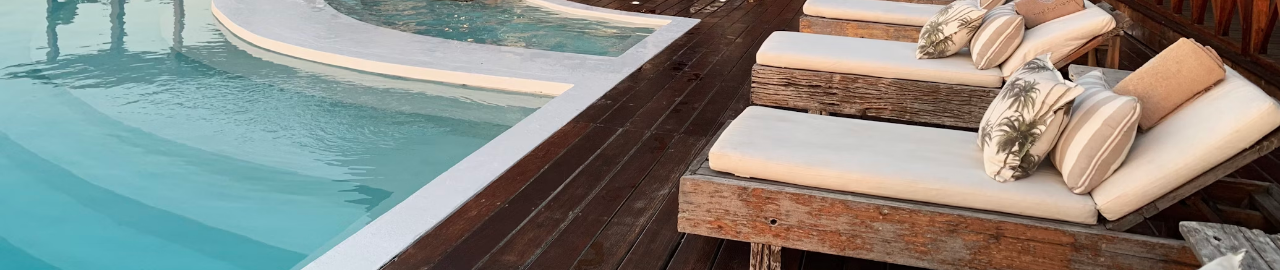
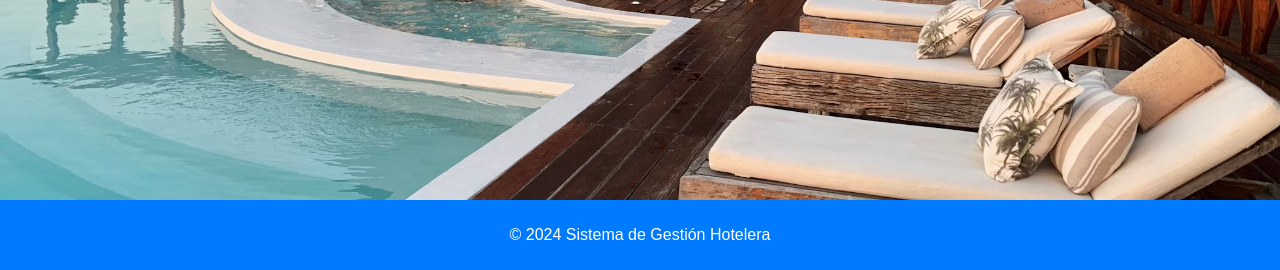
Before and after one commit to Montenegrojds/base2.0, a PHP site: page / in a window 1280 px wide. Shown: the part 530-800 px from the top of the page. Run offline with PHP 8.4, Linux system fonts and the light colour scheme.

Commit message:
html update

```diff
--- a/admin.php
+++ b/admin.php
@@ -32,5 +32,7 @@ if (!is_admin()) {
     <div class="container">
         <h1 class="my-5">Panel de Administración</h1>
     </div>
+
+
 </body>
 </html>
--- a/dashboard.php
+++ b/dashboard.php
@@ -33,7 +33,7 @@ check_login();
         </div>
     </div>
     <footer class="footer">
-        <p>&copy; 2023 Sistema de Gestión Hotelera</p>
+        <p>&copy; 2024 Sistema de Gestión Hotelera</p>
     </footer>
 </body>
 </html>
--- a/empleados.php
+++ b/empleados.php
@@ -47,5 +47,9 @@ $empleados = $stmt->get_result();
             <a href="dashboard.php" class="btn btn-secondary">Volver al Dashboard</a>
         </div>
     </div>
+
+    <footer class="footer">
+        <p>&copy; 2024 Sistema de Gestión Hotelera</p>
+    </footer>
 </body>
 </html>
--- a/eventos.php
+++ b/eventos.php
@@ -82,5 +82,8 @@ $eventos = $stmt->get_result();
             <a href="dashboard.php" class="btn btn-secondary">Volver al Dashboard</a>
         </div>
     </div>
+    <footer class="footer">
+        <p>&copy; 2024 Sistema de Gestión Hotelera</p>
+    </footer>
 </body>
 </html>
--- a/index.php
+++ b/index.php
@@ -4,6 +4,7 @@
     <meta charset="UTF-8">
     <title>Sistema de Gestión Hotelera</title>
     <link rel="stylesheet" href="css/style.css">
+
 </head>
 <body>
     <div class="container">
@@ -13,5 +14,9 @@
             <a href="register.php" class="list-group-item list-group-item-action">Registrarse</a>
         </div>
     </div>
+
+    <footer class="footer">
+        <p>&copy; 2024 Sistema de Gestión Hotelera</p>
+    </footer>
 </body>
 </html>
--- a/informes.php
+++ b/informes.php
@@ -39,5 +39,9 @@ $total_servicios = $result_servicios->fetch_assoc()['total_servicios'];
         <h2>Servicios Utilizados</h2>
         <p>Total de servicios utilizados: <?php echo $total_servicios; ?></p>
     </div>
+
+    <footer class="footer">
+        <p>&copy; 2024 Sistema de Gestión Hotelera</p>
+    </footer>
 </body>
 </html>
--- a/inventario.php
+++ b/inventario.php
@@ -59,5 +59,9 @@ $result_proveedores = $stmt_proveedores->get_result();
             <button type="submit" class="btn btn-primary">Añadir Artículo</button>
         </form>
     </div>
+
+    <footer class="footer">
+        <p>&copy; 2024 Sistema de Gestión Hotelera</p>
+    </footer>
 </body>
 </html>
--- a/login.php
+++ b/login.php
@@ -58,5 +58,9 @@ if ($_SERVER['REQUEST_METHOD'] == 'POST') {
             <a href="register.php" class="btn btn-secondary">¿No tienes una cuenta? Regístrate</a>
         </div>
     </div>
+
+    <footer class="footer">
+        <p>&copy; 2024 Sistema de Gestión Hotelera</p>
+    </footer>
 </body>
 </html>
--- a/mantenimiento.php
+++ b/mantenimiento.php
@@ -54,5 +54,9 @@ $result_habitaciones = $stmt_habitaciones->get_result();
             <button type="submit" class="btn btn-primary">Añadir Solicitud de Mantenimiento</button>
         </form>
     </div>
+
+    <footer class="footer">
+        <p>&copy; 2024 Sistema de Gestión Hotelera</p>
+    </footer>
 </body>
 </html>
--- a/mis_eventos.php
+++ b/mis_eventos.php
@@ -54,5 +54,9 @@ $eventos = $stmt->get_result();
             <a href="dashboard.php" class="btn btn-secondary">Volver al Dashboard</a>
         </div>
     </div>
+
+    <footer class="footer">
+        <p>&copy; 2024 Sistema de Gestión Hotelera</p>
+    </footer>
 </body>
 </html>
--- a/mis_reservas.php
+++ b/mis_reservas.php
@@ -65,7 +65,7 @@ $reservas = $stmt->get_result();
         </div>
     </div>
     <footer class="footer">
-        <p>&copy; 2023 Sistema de Gestión Hotelera</p>
+        <p>&copy; 2024 Sistema de Gestión Hotelera</p>
     </footer>
 </body>
 </html>
--- a/proponer_evento.php
+++ b/proponer_evento.php
@@ -70,5 +70,8 @@ if ($_SERVER['REQUEST_METHOD'] == 'POST') {
             <a href="dashboard.php" class="btn btn-secondary">Volver al Dashboard</a>
         </div>
     </div>
+    <footer class="footer">
+        <p>&copy; 2024 Sistema de Gestión Hotelera</p>
+    </footer>
 </body>
 </html>
--- a/register.php
+++ b/register.php
@@ -74,7 +74,7 @@ if ($_SERVER['REQUEST_METHOD'] == 'POST') {
         </div>
     </div>
     <footer class="footer">
-        <p>&copy; 2023 Sistema de Gestión Hotelera</p>
+        <p>&copy; 2024 Sistema de Gestión Hotelera</p>
     </footer>
 </body>
 </html>
--- a/reserva.php
+++ b/reserva.php
@@ -99,5 +99,8 @@ $habitaciones = $stmt->get_result();
             <a href="dashboard.php" class="btn btn-secondary">Volver al Dashboard</a>
         </div>
     </div>
+    <footer class="footer">
+        <p>&copy; 2024 Sistema de Gestión Hotelera</p>
+    </footer>
 </body>
 </html>
--- a/update_profile.php
+++ b/update_profile.php
@@ -68,5 +68,8 @@ $stmt->fetch();
             <a href="dashboard.php" class="btn btn-secondary">Volver al Dashboard</a>
         </div>
     </div>
+    <footer class="footer">
+        <p>&copy; 2024 Sistema de Gestión Hotelera</p>
+    </footer>
 </body>
 </html>
--- a/ver_inventario.php
+++ b/ver_inventario.php
@@ -42,5 +42,9 @@ $inventario = $stmt->get_result();
             <a href="dashboard.php" class="btn btn-secondary">Volver al Dashboard</a>
         </div>
     </div>
+
+    <footer class="footer">
+        <p>&copy; 2024 Sistema de Gestión Hotelera</p>
+    </footer>
 </body>
 </html>
```
